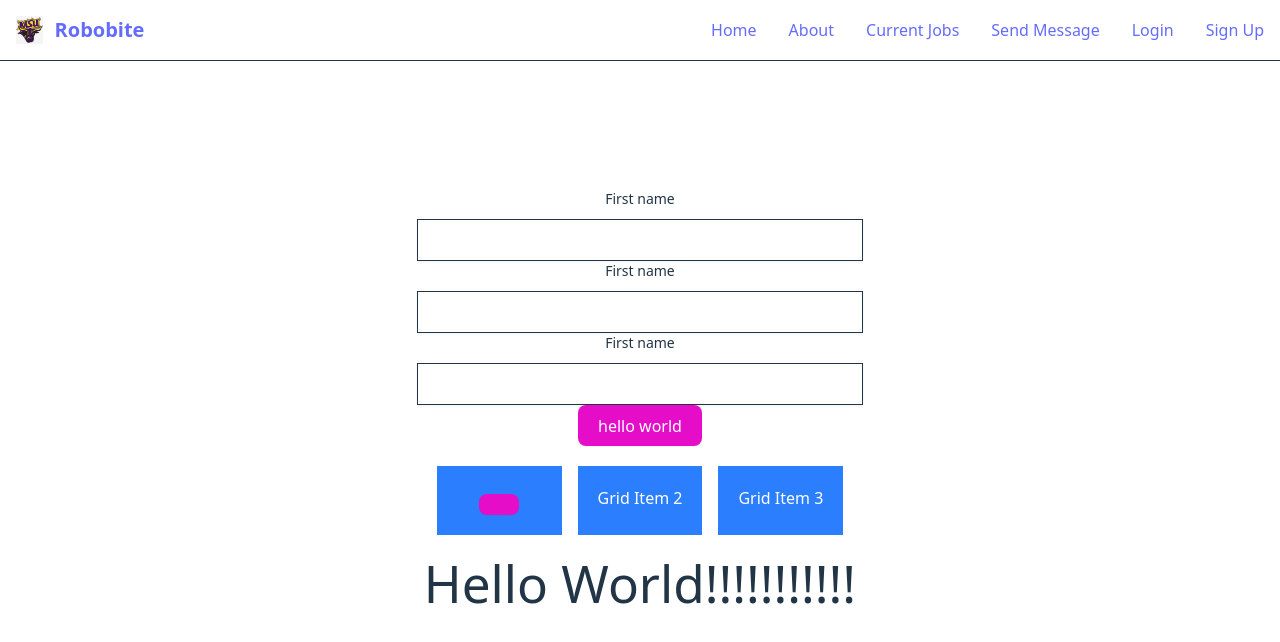
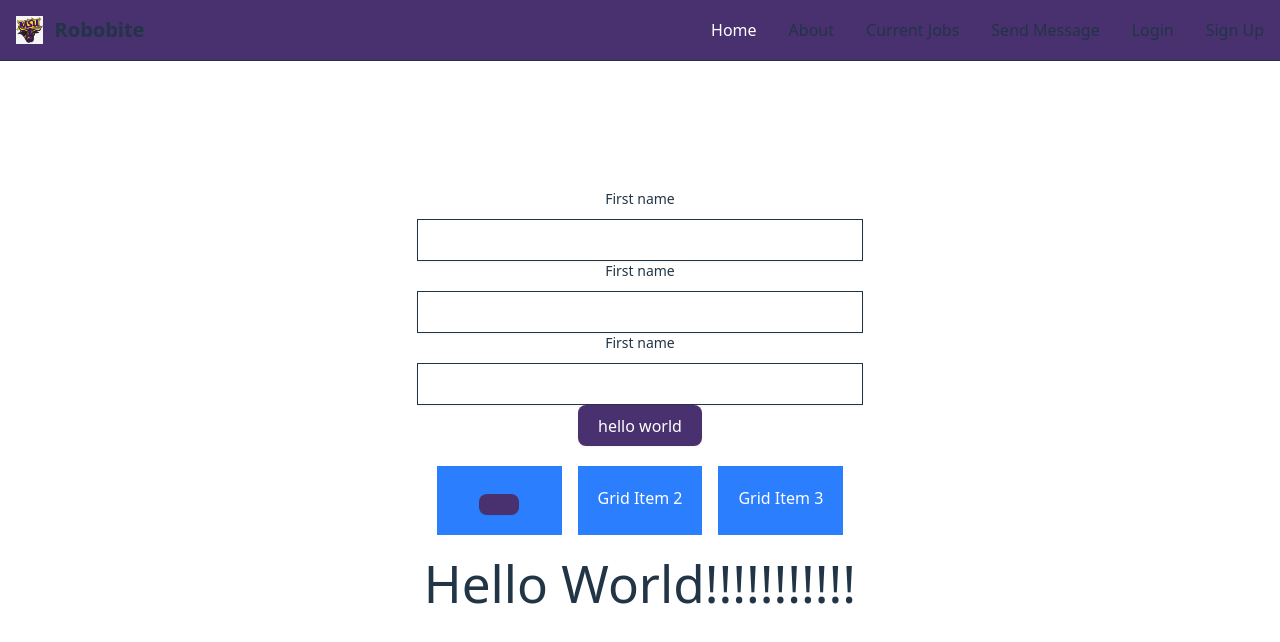
Before and after one commit to JonahG046/Robot_Project, a React (Vite) app in the folder BlackLotus/: page /Create-Account in a window 1280 px wide. Shown: the top 642 px of the page. Built offline with nearby package versions, Linux system fonts and the light colour scheme.

Commit message:
Started home page and nav bar

```diff
--- a/BlackLotus/src/components/shared/Nav/Nav.css
+++ b/BlackLotus/src/components/shared/Nav/Nav.css
@@ -0,0 +1,7 @@
+
+
+
+.primary-color {
+     /* background-color: rgb(119, 7, 224); */
+        background-color: var(--main-brand-color);
+}
--- a/BlackLotus/src/components/shared/Nav/Nav.tsx
+++ b/BlackLotus/src/components/shared/Nav/Nav.tsx
@@ -4,12 +4,13 @@ import logo from "../../../assets/mnsu-logo.png";
 
 const Nav = ({ }) => {
 
-  return <nav className="bg-neutral-primary fixed w-full z-20 top-0 start-0 border-b border-default">
+  return (
+  <nav className="primary-color fixed w-full z-20 top-0 start-0 border-b border-default">
   <div className="max-w-screen-xl flex flex-wrap items-center justify-between mx-auto p-4">
-    <a href={"https://flowbite.com/"} className="flex items-center space-x-3 rtl:space-x-reverse">
+    <div className="flex items-center space-x-3 rtl:space-x-reverse">
         <img src={logo} className="h-7" alt="MNSU logo" />
         <span className="self-center text-xl text-heading font-semibold whitespace-nowrap">Robobite</span>
-    </a>
+    </div>
     <button data-collapse-toggle="navbar-default" type="button" className="inline-flex items-center p-2 w-10 h-10 justify-center text-sm text-body rounded-base md:hidden hover:bg-neutral-secondary-soft hover:text-heading focus:outline-none focus:ring-2 focus:ring-neutral-tertiary" aria-controls="navbar-default" aria-expanded="false">
         <span className="sr-only">Open main menu</span>
         <svg className="w-6 h-6" aria-hidden="true" xmlns="http://www.w3.org/2000/svg" width="24" height="24" fill="none" viewBox="0 0 24 24"><path stroke="currentColor" stroke-linecap="round" stroke-width="2" d="M5 7h14M5 12h14M5 17h14"/></svg>
@@ -17,27 +18,27 @@ const Nav = ({ }) => {
     <div className="hidden w-full md:block md:w-auto" id="navbar-default">
       <ul className="font-medium flex flex-col p-4 md:p-0 mt-4 border border-default rounded-base bg-neutral-secondary-soft md:flex-row md:space-x-8 rtl:space-x-reverse md:mt-0 md:border-0 md:bg-neutral-primary">
         <li>
-          <a href="#" className="block py-2 px-3 text-white bg-brand rounded md:bg-transparent md:text-fg-brand md:p-0" aria-current="page">Home</a>
+          <a href="#" className="hover:opacity-60 block py-2 px-3 text-white bg-brand rounded md:bg-transparent md:text-fg-brand md:p-0" aria-current="page">Home</a>
         </li>
         <li>
-          <a href="#" className="block py-2 px-3 text-heading rounded hover:bg-neutral-tertiary md:hover:bg-transparent md:border-0 md:hover:text-fg-brand md:p-0 md:dark:hover:bg-transparent">About</a>
+          <a href="#" className="hover:opacity-60 block py-2 px-3 text-heading rounded hover:bg-neutral-tertiary md:hover:bg-transparent md:border-0 md:hover:text-fg-brand md:p-0 md:dark:hover:bg-transparent">About</a>
         </li>
         <li>
-        <a href="#" className="block py-2 px-3 text-heading rounded hover:bg-neutral-tertiary md:hover:bg-transparent md:border-0 md:hover:text-fg-brand md:p-0 md:dark:hover:bg-transparent">Current Jobs</a>
+        <a href="#" className="hover:opacity-60 block py-2 px-3 text-heading rounded hover:bg-neutral-tertiary md:hover:bg-transparent md:border-0 md:hover:text-fg-brand md:p-0 md:dark:hover:bg-transparent">Current Jobs</a>
         </li>
         <li>
-          <a href="#" className="block py-2 px-3 text-heading rounded hover:bg-neutral-tertiary md:hover:bg-transparent md:border-0 md:hover:text-fg-brand md:p-0 md:dark:hover:bg-transparent">Send Message</a>
+          <a href="#" className="hover:opacity-60 block py-2 px-3 text-heading rounded hover:bg-neutral-tertiary md:hover:bg-transparent md:border-0 md:hover:text-fg-brand md:p-0 md:dark:hover:bg-transparent">Send Message</a>
         </li>
         <li>
-          <a href="#" className="block py-2 px-3 text-heading rounded hover:bg-neutral-tertiary md:hover:bg-transparent md:border-0 md:hover:text-fg-brand md:p-0 md:dark:hover:bg-transparent">Login</a>
+          <a href="#" className="hover:opacity-60 block py-2 px-3 text-heading rounded hover:bg-neutral-tertiary md:hover:bg-transparent md:border-0 md:hover:text-fg-brand md:p-0 md:dark:hover:bg-transparent">Login</a>
         </li>
         <li>
-          <a href="#" className="block py-2 px-3 text-heading rounded hover:bg-neutral-tertiary md:hover:bg-transparent md:border-0 md:hover:text-fg-brand md:p-0 md:dark:hover:bg-transparent">Sign Up</a>
+          <a href="#" className="hover:opacity-60 block py-2 px-3 text-heading rounded hover:bg-neutral-tertiary md:hover:bg-transparent md:border-0 md:hover:text-fg-brand md:p-0 md:dark:hover:bg-transparent">Sign Up</a>
         </li>
       </ul>
     </div>
   </div>
 </nav>
-
+)
 }
 export default Nav;
--- a/BlackLotus/src/index.css
+++ b/BlackLotus/src/index.css
@@ -11,17 +11,18 @@
   text-rendering: optimizeLegibility;
   -webkit-font-smoothing: antialiased;
   -moz-osx-font-smoothing: grayscale;
-  --main-brand-color: #e60dc9;
+  --main-brand-color: #49306e;
+  --secondary-brand-color: #febd11;
 }
 
-a {
+/* a {
   font-weight: 500;
-  color: #646cff;
+  color: #ffffff;
   text-decoration: inherit;
 }
 a:hover {
-  color: #535bf2;
-}
+  color: #d8d8d8;
+} */
 
 body {
   margin: 0;
--- /dev/null
+++ b/BlackLotus/src/pages/Home/Home.tsx
@@ -0,0 +1,9 @@
+const Home = () => {
+  return (
+    <div />
+    );
+}
+
+
+
+export default Home;
--- /dev/null
+++ b/BlackLotus/src/pages/Home/index.ts
@@ -0,0 +1,2 @@
+import Home from './Home';
+export default Home;
```
